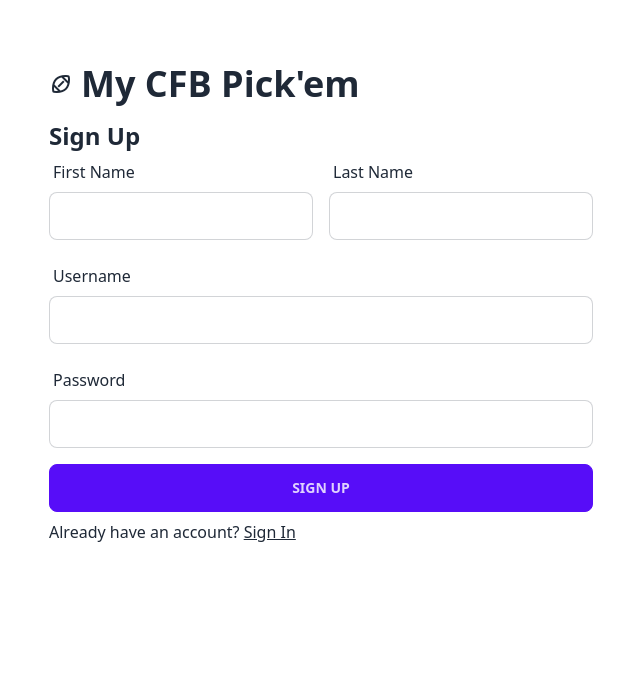
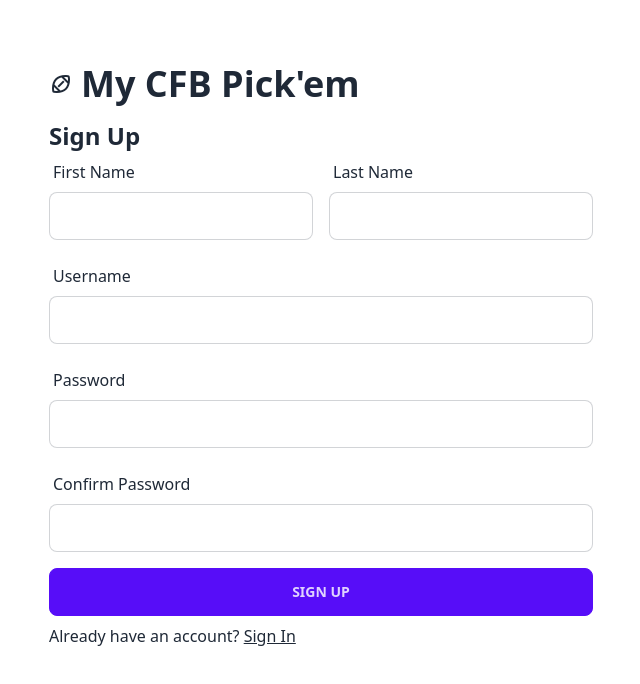
Before and after one commit to mike3497/cfb-pickem-app, a Vue app: page /sign-up in a window 1280 px wide. Shown: the top 684 px of the page, without its empty margins (319-959 px from the left). Built offline with nearby package versions, Linux system fonts and the light colour scheme.

Commit message:
add confirm password to sign up form

```diff
--- a/src/components/signUp/SignUpForm.vue
+++ b/src/components/signUp/SignUpForm.vue
@@ -22,6 +22,14 @@
     <div>
       <FormInput label="Password" name="password" type="password" :disabled="isLoading" />
     </div>
+    <div>
+      <FormInput
+        label="Confirm Password"
+        name="confirmPassword"
+        type="password"
+        :disabled="isLoading"
+      />
+    </div>
     <button class="btn btn-primary" :disabled="isLoading">Sign Up</button>
   </Form>
   <div>
@@ -35,7 +43,7 @@
 <script setup lang="ts">
 import { Form } from 'vee-validate';
 import FormInput from '@/components/shared/FormInput.vue';
-import { object, string } from 'yup';
+import { object, string, ref as yupRef } from 'yup';
 import type { SignUpDto } from '@/models/auth/signUpDto';
 import { AuthService } from '@/services/authService';
 import { ref } from 'vue';
@@ -49,7 +57,17 @@ const validationSchema = object({
   firstName: string().label('First Name').required(),
   lastName: string().label('Last Name').required(),
   username: string().label('Username').required().matches(usernameRegex, 'Username is not valid'),
-  password: string().label('Password').required().matches(passwordRegex, 'Password is not valid')
+  password: string()
+    .label('Password')
+    .required()
+    .matches(
+      passwordRegex,
+      'Password must be at least 8 characters, contain at least 1 uppercase and 1 lowercase letter, contain at least 1 digit, and contain at least 1 special character.'
+    ),
+  confirmPassword: string()
+    .label('Confirm Password')
+    .required()
+    .oneOf([yupRef('password')], 'Passwords must match')
 });
 
 const authStore = useAuthStore();
```
